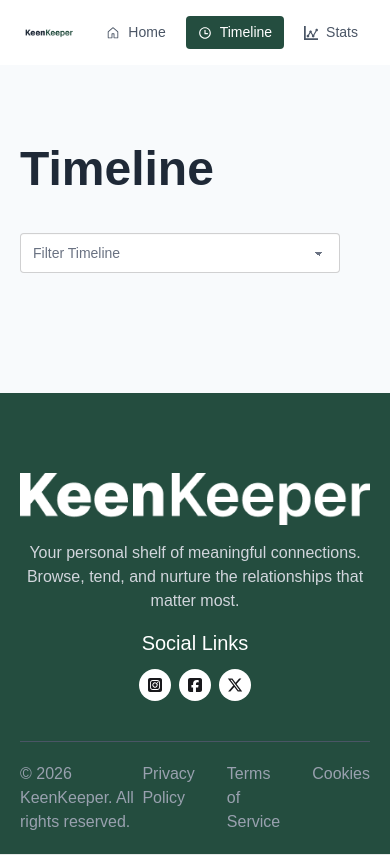
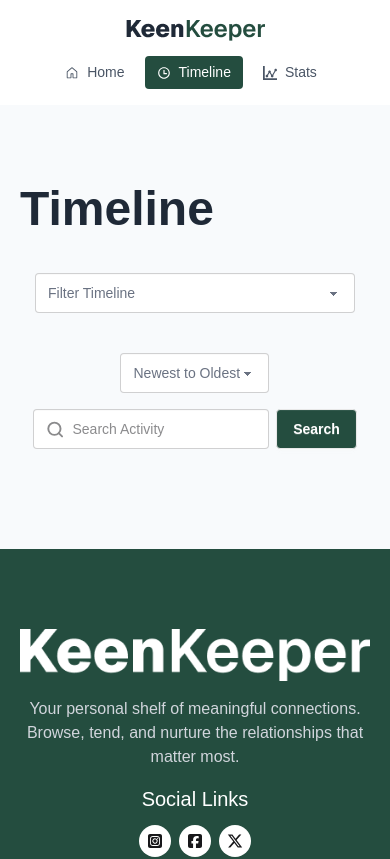
Before and after one commit to muhammad-touhid/B13-Assignment-07-MD-Touhidul-Islam, a React (Vite) app: page /timeline in a window 390 px wide. Shown: the top 859 px of the page. Built offline with nearby package versions, Linux system fonts and the light colour scheme.

Commit message:
fix some responsive issue and final submission

```diff
--- a/src/components/shared/Navbar.jsx
+++ b/src/components/shared/Navbar.jsx
@@ -8,7 +8,7 @@
   return (
     <div>
       <div className=" bg-base-100 shadow-sm">
-        <div className="navbar max-w-350 mx-auto">
+        <div className="navbar max-w-350 mx-auto flex flex-col md:flex-row">
           <div className="flex-1">
             <Link to={"/"} className="btn btn-ghost text-xl">
               <img src={logoImg} alt="logo" />
--- a/src/pages/timeline/Timeline.jsx
+++ b/src/pages/timeline/Timeline.jsx
@@ -1,7 +1,5 @@
 import { useContext, useState } from "react";
 import { TimelineContext } from "../../context/TimelineContext";
-import { PiPhoneCallBold, PiVideoCameraBold } from "react-icons/pi";
-import { MdOutlineTextsms } from "react-icons/md";
 import callImg from "../../assets/images/call.png";
 import textImg from "../../assets/images/text.png";
 import videoImg from "../../assets/images/video.png";
@@ -9,16 +7,38 @@
 const Timeline = () => {
   const { timelineData } = useContext(TimelineContext);
   const [filter, setFilter] = useState("all");
-  const filteredTimeline =
-    filter === "all"
-      ? timelineData
-      : timelineData.filter((activity) => activity.contactType === filter);
+  const [searchInput, setSearchInput] = useState("");
+  const [searchTerm, setSearchTerm] = useState("");
+  const handleSearch = () => {
+    setSearchTerm(searchInput);
+  };
+  const [sortOrder, setSortOrder] = useState("newest");
 
+  const displayedTimeline = [...timelineData]
+
+    .filter((activity) =>
+      filter === "all" ? true : activity.contactType === filter,
+    )
+
+    .filter(
+      (activity) =>
+        activity.name.toLowerCase().includes(searchTerm.toLowerCase()) ||
+        activity.contactType.toLowerCase().includes(searchTerm.toLowerCase()),
+    )
+
+    .sort((a, b) => {
+      if (sortOrder === "newest") {
+        return new Date(b.contactDate) - new Date(a.contactDate);
+      } else {
+        return new Date(a.contactDate) - new Date(b.contactDate);
+      }
+    });
   return (
     <div className="bg-[#F8FAFC]">
       <div className="max-w-[1110px] m-auto py-20 px-5 lg:px-0">
         <div className="">
           <h2 className="text-5xl font-bold heading-custom-color">Timeline</h2>
+          <div className="flex flex-col md:flex-row justify-between items-center mb-5">
             <select
               className="select text-gray-500 my-10"
               value={filter}
@@ -29,9 +49,60 @@
               <option value="text">Text</option>
               <option value="video">Video</option>
             </select>
+            <div className="flex flex-col md:flex-row md:gap-3 items-center">
+              <div>
+                <select
+                  value={sortOrder}
+                  onChange={(e) => setSortOrder(e.target.value)}
+                  className="select text-gray-500 md:my-10"
+                >
+                  <option value="newest">Newest to Oldest</option>
+                  <option value="oldest">Oldest to Newest</option>
+                </select>
+              </div>
+              <div>
+                {" "}
+                <div class="flex flex-row gap-2 mt-4 md:mt-0">
+                  <div>
+                    <label class="input w-full">
+                      <svg
+                        class="h-[1.5em] opacity-50"
+                        xmlns="http://www.w3.org/2000/svg"
+                        viewBox="0 0 24 24"
+                      >
+                        <g
+                          stroke-linejoin="round"
+                          stroke-linecap="round"
+                          stroke-width="2.5"
+                          fill="none"
+                          stroke="currentColor"
+                        >
+                          <circle cx="11" cy="11" r="8"></circle>
+                          <path d="m21 21-4.3-4.3"></path>
+                        </g>
+                      </svg>
+                      <input
+                        type="search"
+                        value={searchInput}
+                        class="text-md"
+                        placeholder="Search Activity"
+                        onChange={(e) => setSearchInput(e.target.value)}
+                      />
+                    </label>
+                  </div>
+                  <button
+                    onClick={handleSearch}
+                    class="btn bg-[#244D3F] join-item text-white"
+                  >
+                    Search
+                  </button>
+                </div>
+              </div>
+            </div>
+          </div>
         </div>
 
-        {filteredTimeline.map((activity, index) => {
+        {displayedTimeline.map((activity, index) => {
           return (
             <div
               key={index}
```
Lines whose indentation alone changed are shown as unchanged.
